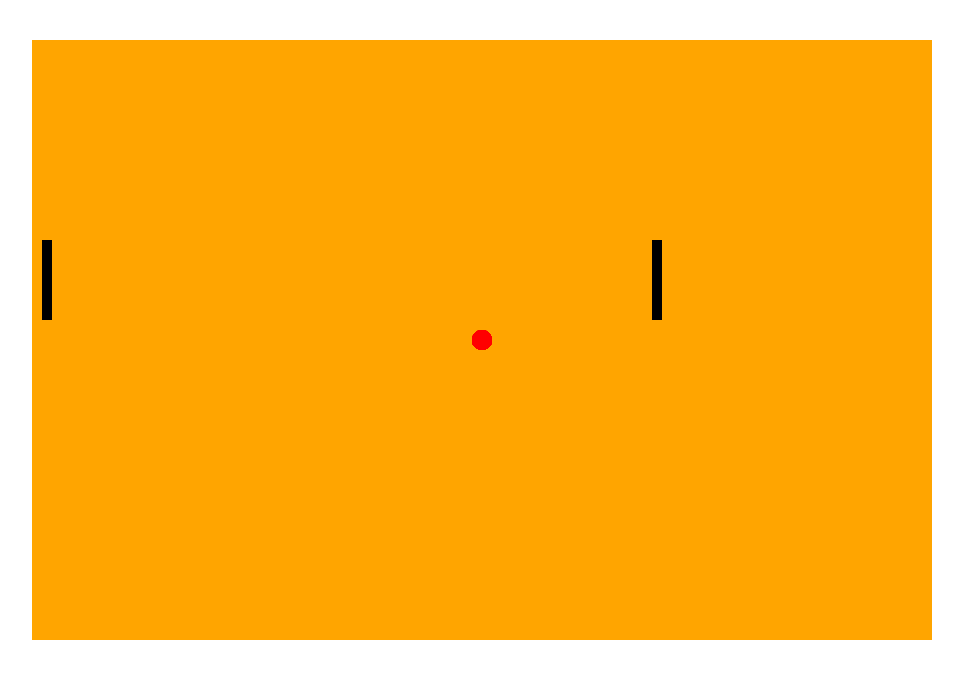
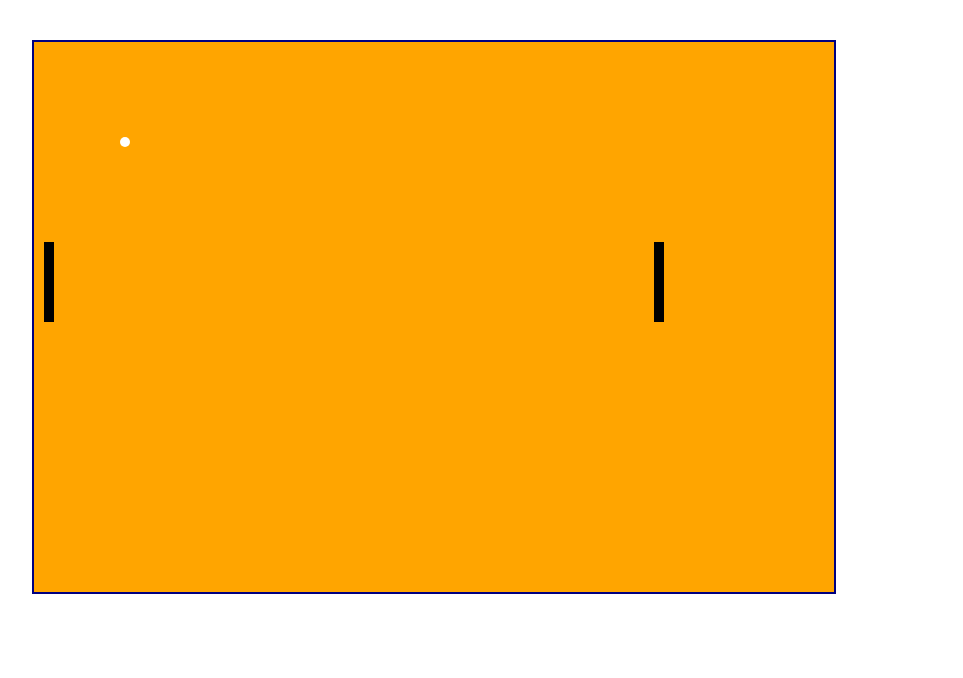
Before and after one commit to sabrown84/bloc-pong, a plain HTML site: page index.html in a window 1280 px wide. Shown: the part 120-798 px from the top of the page, without its empty margins (16-979 px from the left). Drawn offline with nearby package versions, Linux system fonts and the light colour scheme.

Commit message:
collisions and movement

```diff
--- a/index.html
+++ b/index.html
@@ -13,7 +13,7 @@
             <h1>Sharrell's Bloc Pong</h1>
         </div>
         <div>
-            <canvas id='pong' width="900" height="600"></canvas>
+            <canvas id='pong' width="800" height="550"></canvas>
             <script src="https://code.jquery.com/jquery-2.1.3.min.js"></script>
             <script src="scripts/pong.js"></script>
         </div>
--- a/scripts/pong.js
+++ b/scripts/pong.js
@@ -1,35 +1,39 @@
 var animate = window.requestAnimationFrame ||
         window.webkitRequestAnimationFrame ||
         window.mozRequestAnimationFrame    ||
-        window.oRequestAnimationFrame      ||
-        window.msRquestAnimationFrame      ||
-        function(callback) { window.setTimeout (callback, 1000/60);
+        function(callback) { window.setTimeout (callback, 1000 / 60);
 };
 
 var canvas = document.getElementById('pong');
 var pongTableContext = canvas.getContext('2d');
     pongTableContext.font = '40pt Calibri';
-var width = 400;
-var height = 600;
+var width = 800;
+var height = 550;
 
 var player = new Player();
-//    new paddle(620, 200, 10, 80)
 
 var computer = new Computer();
-//    new paddle(10, 200, 10, 80)
 
-
-var ball = new Ball(200, 300);
+var ball = new Ball(200, 100);
 
 var keysDown = {};
 
 var render = function() {
+  pongTableContext.fillStyle = 'orange';
+  pongTableContext.fillRect(0, 0, width, height);
   player.render();
   computer.render();
   ball.render();
 };
 
+var update = function() {
+    player.update();
+//    computer.update(ball);
+    ball.update(player.paddle, computer.paddle);
+};
+
 var step = function() {
+    update();
     render();
     animate(step);
 };
@@ -44,7 +48,8 @@ function Paddle(x, y, width, height) {
 };
 
 Paddle.prototype.render = function() {
-  pongTableContext.fillRect(this.x, this.y, this.width, this.height);
+    pongTableContext.fillStyle = 'black';
+    pongTableContext.fillRect(this.x, this.y, this.width, this.height);
 };
 
 Paddle.prototype.move = function(x, y) {
@@ -55,8 +60,8 @@ Paddle.prototype.move = function(x, y) {
     if (this.x < 0) {
         this.x = 0;
         this.xSpeed = 0;
-    } else if (this.x + this.width > 400) {
-        this.x = 400 - this.width;
+    } else if (this.x + this.height > 600) {
+        this.x = 600 - this.height;
         this.xSpeed = 0;
     }
 };
@@ -72,10 +77,10 @@ Player.prototype.render = function() {
 Player.prototype.update = function() {
   for (var key in keysDown) {
     var value = Number(key);
-    if (value === 38) {
-      this.paddle.move(-4, 0);
-    } else if (value === 40) {
-      this.paddle.move(4, 0);
+    if (value == 38) {
+      this.paddle.move(0, -4);
+    } else if (value == 40) {
+      this.paddle.move(0, 4);
     } else {
       this.paddle.move(0, 0);
     }
@@ -88,27 +93,60 @@ function Computer() {
 
 Computer.prototype.render = function() {
     this.paddle.render()
+//    pongTableContext.fillStyle = 'black';
 };
 
+
 function Ball(x, y) {
-    this.x = canvas.width / 2;
-    this.y = canvas.height / 2;
+    this.x = x;
+    this.y = y;
+    this.xSpeed = 3;
+    this.ySpeed = 0;
     this.radius = 5;
-    this.startAngle = 0;
-    this.endAngle = 2 * Math.PI;
-    this.counterClockwise = false;
-};
+}
 
 Ball.prototype.render = function () {
     pongTableContext.beginPath();
-    pongTableContext.arc(this.x, this.y, this.radius, this.startAngle, this.endAngle, this.counterClockwise);
-    pongTableContext.lineWidth = 10;
-    pongTableContext.strokeStyle = 'red';
-    pongTableContext.stroke();
-    pongTableContext.closePath();
+    pongTableContext.arc(this.x, this.y, 5, 2 * Math.PI, false);
+    pongTableContext.fillStyle = 'white';
+    pongTableContext.fill();
 };
 
-animate(step);
+Ball.prototype.update = function(paddle1, paddle2) {
+    this.x += this.xSpeed;
+    this.y += this.ySpeed;
+    var topX = this.x - 5;
+    var topY = this.y - 5;
+    var bottomX = this.x + 5;
+    var bottomY = this.y + 5;
+
+    if (this.x - 5 < 0) {
+        this.x = 5;
+        this.xSpeed = -this.xSpeed;
+    } else if (this.x + 5 > 600) {
+        this.x = 595;
+        this.xSpeed = -this.xSpeed;
+    }
+
+    if (topY > 300) {
+        if (topY < (paddle1.y + paddle1.height) && bottomY > paddle1.y && topX < (paddle1.x + paddle1.width) && bottomX > paddle1.x) {
+            this.ySpeed = -3;
+            this.xSpeed += (paddle2.xSpeed / 2);
+            this.y += this.ySpeed;
+        }
+    } else {
+        if (topY < (paddle2.y + paddle2.height) && bottomY > paddle2.y && topX < (paddle2.x + paddle1.width) && bottomX > paddle2.x) {
+            this.ySpeed = 3;
+            this.xSpeed += (paddle2.xSpeed /2);
+            this.y += this.ySpeed;
+        }
+    }
+};
+
+window.onload = function() {
+    document.body.appendChild(canvas);
+    animate(step);
+};
 
 window.addEventListener('keydown', function(event) {
     keysDown[event.keyCode] = true;
--- a/styles/main.css
+++ b/styles/main.css
@@ -4,7 +4,7 @@ h1 {
     font-family: 'Source Sans Pro';
 }
 
-#pong {
-    background-color: orange;
+canvas {
+    border: 2px solid navy;
     margin-left: 2.5em
 }
```
